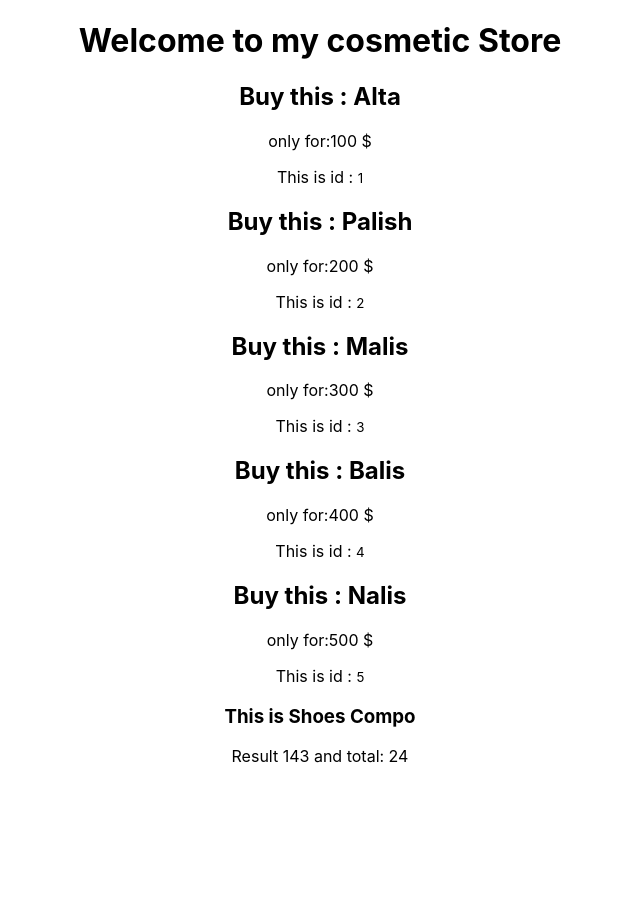
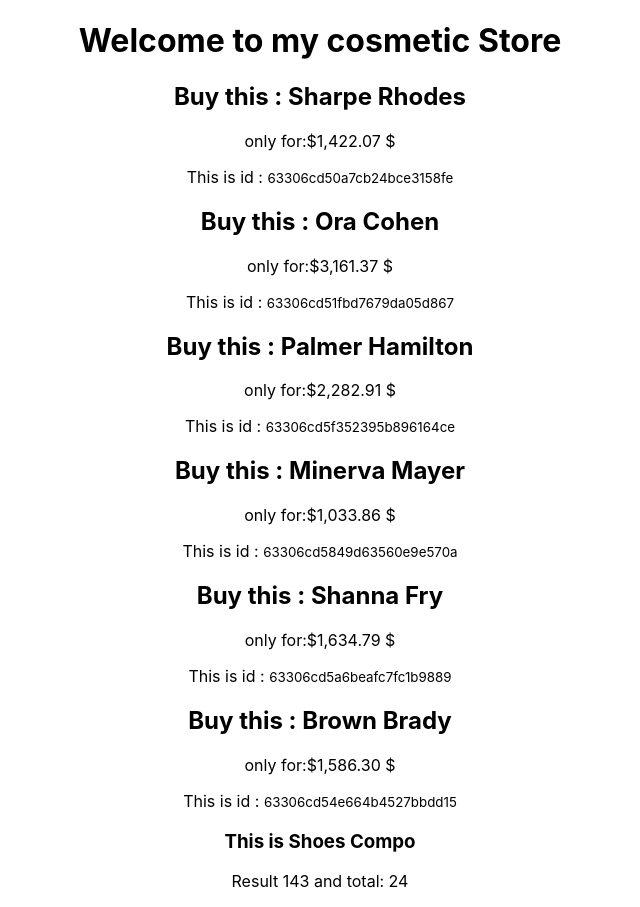
Before and after one commit to imashiqe/react_storage_handler, a React (Create React App) app: page / in a window 1280 px wide. Shown: the whole page, without its empty margins (320-960 px from the left). Before the commit the page ends 800 px from the top, so only its background shows below. Built offline with nearby package versions, Linux system fonts and the light colour scheme.

Commit message:
json generator com data create

```diff
--- a/src/components/cosmetics/Cosmetics.js
+++ b/src/components/cosmetics/Cosmetics.js
@@ -4,13 +4,52 @@ import Cosmetic from '../Cosmetic/Cosmetic';
 // import add from '../../utilities/calculate';
 
 const Cosmetics = () => {
-     const cosmetics = [
-        {id: 1, name: 'Alta', price:100 },
-        {id: 2, name: 'Palish', price:200 },
-        {id: 3, name: 'Malis', price:300 },
-        {id: 4, name: 'Balis', price:400 },
-        {id: 5, name: 'Nalis', price:500 },
-     ]
+     const cosmetics =
+     [
+        {
+          "id": "63306cd50a7cb24bce3158fe",
+          "price": "$1,422.07",
+          "name": "Sharpe Rhodes",
+          "favoriteFruit": "banana"
+        },
+        {
+          "id": "63306cd51fbd7679da05d867",
+          "price": "$3,161.37",
+          "name": "Ora Cohen",
+          "favoriteFruit": "banana"
+        },
+        {
+          "id": "63306cd5f352395b896164ce",
+          "price": "$2,282.91",
+          "name": "Palmer Hamilton",
+          "favoriteFruit": "apple"
+        },
+        {
+          "id": "63306cd5849d63560e9e570a",
+          "price": "$1,033.86",
+          "name": "Minerva Mayer",
+          "favoriteFruit": "strawberry"
+        },
+        {
+          "id": "63306cd5a6beafc7fc1b9889",
+          "price": "$1,634.79",
+          "name": "Shanna Fry",
+          "favoriteFruit": "strawberry"
+        },
+        {
+          "id": "63306cd54e664b4527bbdd15",
+          "price": "$1,586.30",
+          "name": "Brown Brady",
+          "favoriteFruit": "strawberry"
+        }
+      ]
+    //  [
+    //     {id: 1, name: 'Alta', price:100 },
+    //     {id: 2, name: 'Palish', price:200 },
+    //     {id: 3, name: 'Malis', price:300 },
+    //     {id: 4, name: 'Balis', price:400 },
+    //     {id: 5, name: 'Nalis', price:500 },
+    //  ]
     // const first = 55;
     // const second = 66;
     // const  total = add(first , second);
```
